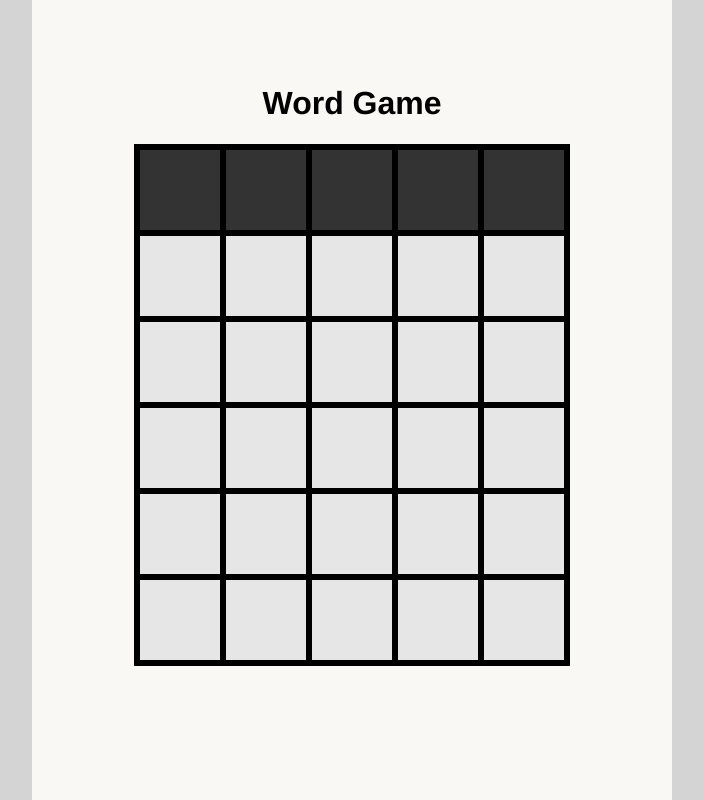
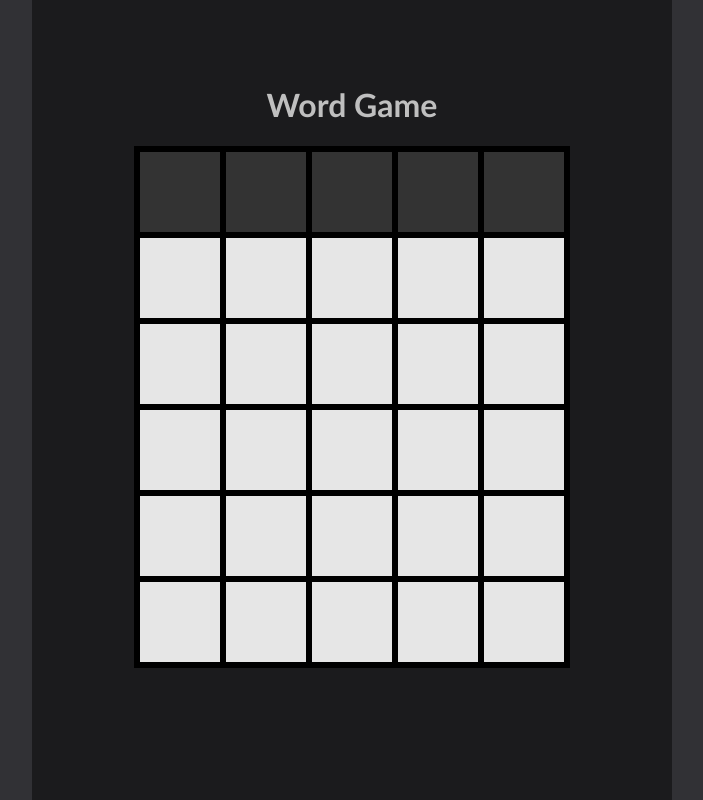
Before and after one commit to THallerJ/word-game, a React (Vite) app: page / in a window 1280 px wide. Shown: the whole page, without its empty margins (288-991 px from the left). Built offline with nearby package versions, Linux system fonts and the light colour scheme.

Commit message:
changed styling of app

```diff
--- a/src/App.tsx
+++ b/src/App.tsx
@@ -16,7 +16,7 @@ function App() {
 		<div className="app">
 			<div className="body">
 				<div className="game">
-					<h1>Word Game</h1>
+					<h1 className="title">Word Game</h1>
 					<Board curr={curr} guess={currGuess} word={word} />
 					<GameOverModal
 						guess={currGuess}
--- a/src/styles.css
+++ b/src/styles.css
@@ -4,7 +4,7 @@ body {
 	height: 100vh;
 	margin: 0;
 	padding: 0;
-	background-color: hsl(0, 0%, 83%);
+	background-color: hsl(240, 3%, 20%);
 }
 
 .app {
@@ -19,12 +19,17 @@ body {
 	width: 100%;
 }
 
+.title {
+	color: hsl(0, 0%, 75%);
+	font-family: "Gill Sans", "Gill Sans MT", Calibri, "Trebuchet MS", sans-serif;
+}
+
 .game {
 	display: flex;
 	flex-direction: column;
 	align-items: center;
 	font-family: "Franklin Gothic Medium", "Arial Narrow", Arial, sans-serif;
-	background-color: hsl(45, 29%, 97%);
+	background-color: hsl(240, 3%, 11%);
 	width: 50%;
 	padding-top: 4rem;
 }
@@ -52,7 +57,7 @@ body {
 
 .top_box {
 	background-color: hsl(0, 0%, 20%);
-	color: hsl(0, 0%, 60%);
+	color: hsl(0, 0%, 75%);
 	border-color: black;
 }
 
```
